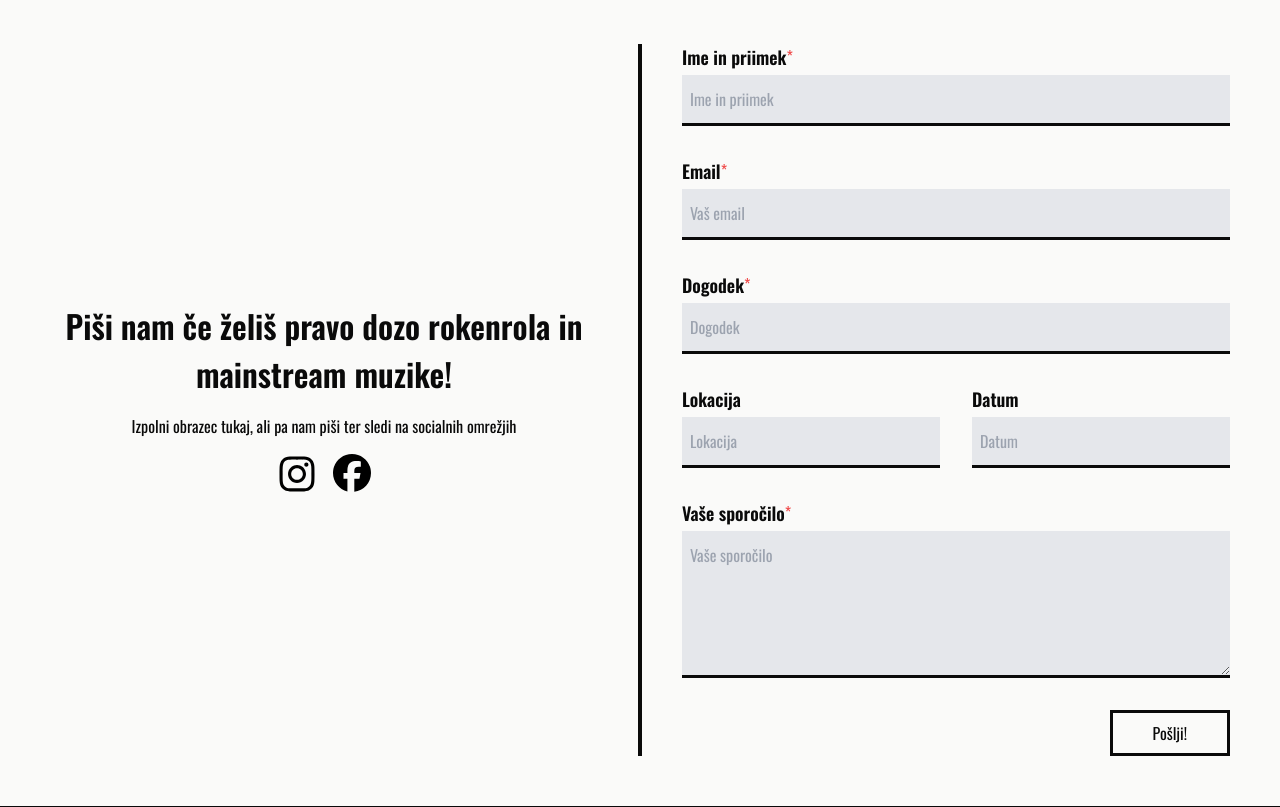
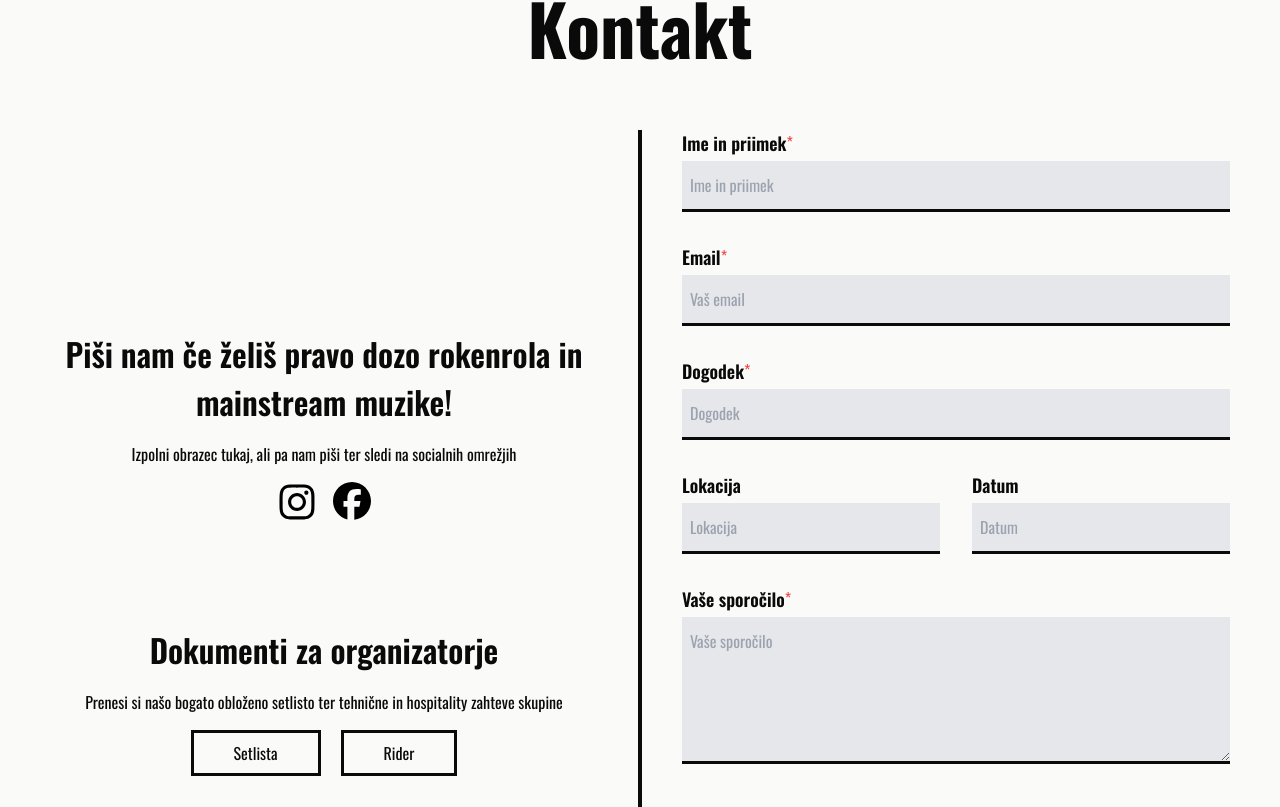
Before and after one commit to bezoj/jacknroll, a React (Vite) app: page / in a window 1280 px wide. Shown: the part 3853-4660 px from the top of the page. Built offline with nearby package versions, Linux system fonts and the light colour scheme.

Commit message:
PT-14: Added DownloadButton for all documents that can be downloaded

```diff
--- /dev/null
+++ b/src/assets/files/index.ts
@@ -0,0 +1 @@
+export { default as Rider } from "./JACK'N'ROLL-RIDER.pdf";
--- /dev/null
+++ b/src/components/buttons/DownloadButton.tsx
@@ -0,0 +1,45 @@
+interface IDownloadButtonProps {
+  className?: string;
+  type?: "submit" | "reset" | "button";
+  variant?: "black" | "white";
+  title: string;
+  disabled?: boolean;
+  href: string;
+}
+
+export function DownloadButton({
+  className,
+  title,
+  type = "button",
+  variant = "white",
+  disabled,
+  href,
+}: IDownloadButtonProps) {
+  function getButtonVariant(variant: string | undefined): string | undefined {
+    switch (variant) {
+      case "black": {
+        return "border-[3px] border-secondary text-secondary hover:bg-secondary hover:text-primary ";
+      }
+      case "white": {
+        return "border-[3px] border-primary text-primary hover:bg-primary hover:text-secondary";
+      }
+    }
+  }
+
+  return (
+    <a href={href} download>
+      <button
+        title={title}
+        type={type}
+        disabled={disabled}
+        className={`${getButtonVariant(
+          variant
+        )} duration-300 py-2 px-10 font-body ${
+          disabled && "border-gray-400 text-gray-600"
+        } ${className}`}
+      >
+        {title}
+      </button>
+    </a>
+  );
+}
--- a/src/components/buttons/index.ts
+++ b/src/components/buttons/index.ts
@@ -1 +1,2 @@
-export * from "./Button"
+export * from "./Button";
+export * from "./DownloadButton";
--- a/src/sections/AboutUsPage.tsx
+++ b/src/sections/AboutUsPage.tsx
@@ -1,5 +1,5 @@
 import { Link } from "react-router-dom";
-import { Button } from "../components/buttons";
+import { Button, DownloadButton } from "../components/buttons";
 import { Flex, FlexColumn, GalleryContainer } from "../components/containers";
 import { ColumnDivider } from "../components/dividers";
 import { Section } from "../components/page-sections";
@@ -61,6 +61,11 @@ export function AboutUspage() {
               Guns'n'Roses, AC/DC, Green day, Joe Cocker, Eric Clapton, ...
             </Text>
           </FlexColumn>
+          <DownloadButton
+            title="Setlista"
+            variant="black"
+            href="/images/myw3schoolsimage.jpg"
+          />
         </FlexColumn>
       </Flex>
       <FlexColumn gap="50px">
--- a/src/sections/ContactUsPage.tsx
+++ b/src/sections/ContactUsPage.tsx
@@ -1,6 +1,7 @@
 import { useForm } from "react-hook-form";
-import { Button } from "../components/buttons";
+import { Button, DownloadButton } from "../components/buttons";
 import { Flex, FlexColumn } from "../components/containers";
+import { Rider } from "../assets/files";
 import { TextAreaInput } from "../components/inputs";
 import { TextInput } from "../components/inputs/TextInput";
 import { Section } from "../components/page-sections";
@@ -52,7 +53,8 @@ export function ContactUsPage() {
         Kontakt
       </Text>
       <Flex className="flex-col gap-[40px] md:flex-row md:justify-between md:w-full ">
-        <FlexColumn className="md:flex-1 md:w-1/2 md:py-[200px] md:justify-center items-center gap-4">
+        <FlexColumn className="md:flex-1 md:w-1/2 md:py-[200px] md:justify-center items-center gap-[100px]">
+          <FlexColumn className="justify-around items-center gap-4">
             <Text textVariant="subtitle">
               Piši nam če želiš pravo dozo rokenrola in mainstream muzike!
             </Text>
@@ -76,6 +78,21 @@ export function ContactUsPage() {
                 />
               </a>
             </Flex>
+          </FlexColumn>
+          <FlexColumn className="gap-4">
+            <Text textVariant="subtitle">Dokumenti za organizatorje</Text>
+            <Text>
+              Prenesi si našo bogato obloženo setlisto ter tehnične in
+              hospitality zahteve skupine
+            </Text>
+            <Flex className="gap-[20px] justify-center">
+              <DownloadButton
+                title="Setlista"
+                href="/images/myw3schoolsimage.jpg"
+              />
+              <DownloadButton title="Rider" href={Rider} />
+            </Flex>
+          </FlexColumn>
         </FlexColumn>
         <ColumnDivider borderColorVariant="primary" />
         <form
```
Also changed, not shown: 1 other file (tests, documents, lock files or other folders). Lines whose indentation alone changed are shown as unchanged.
